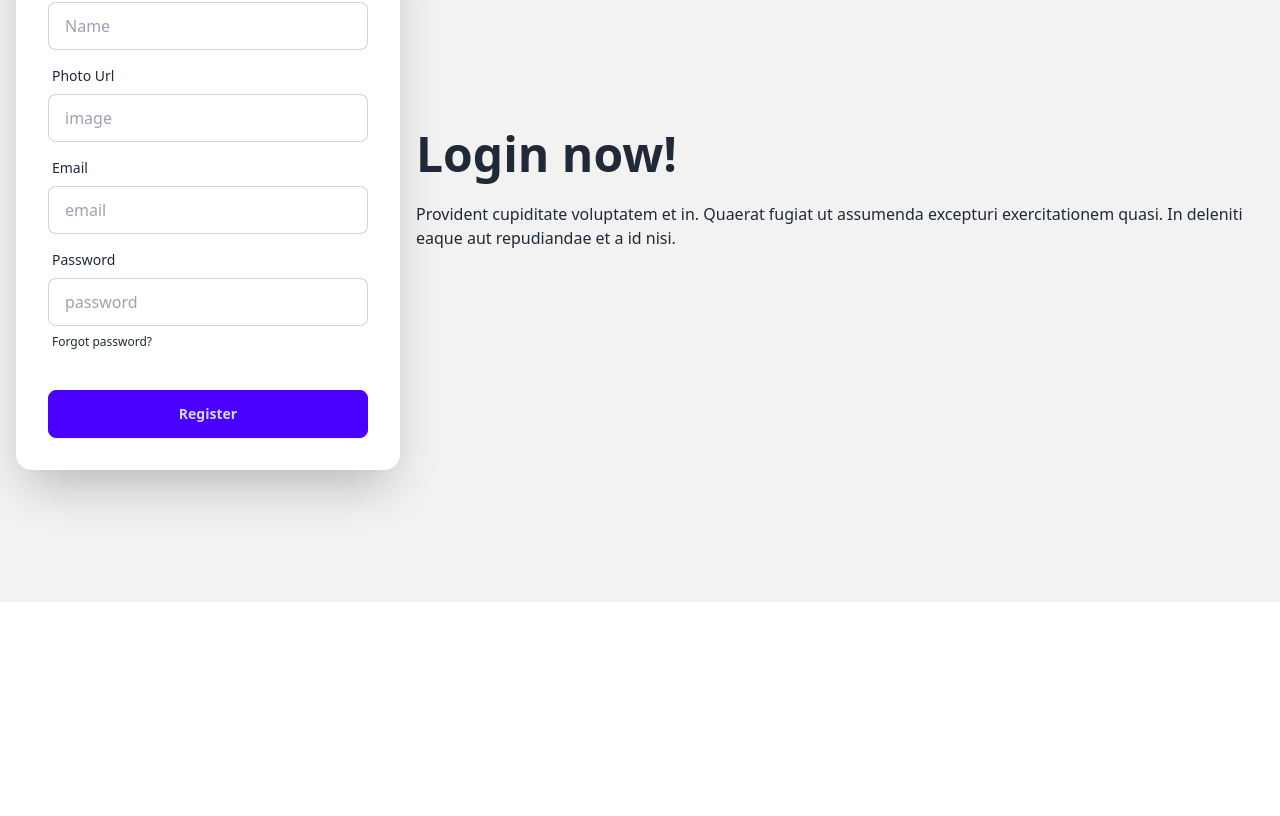
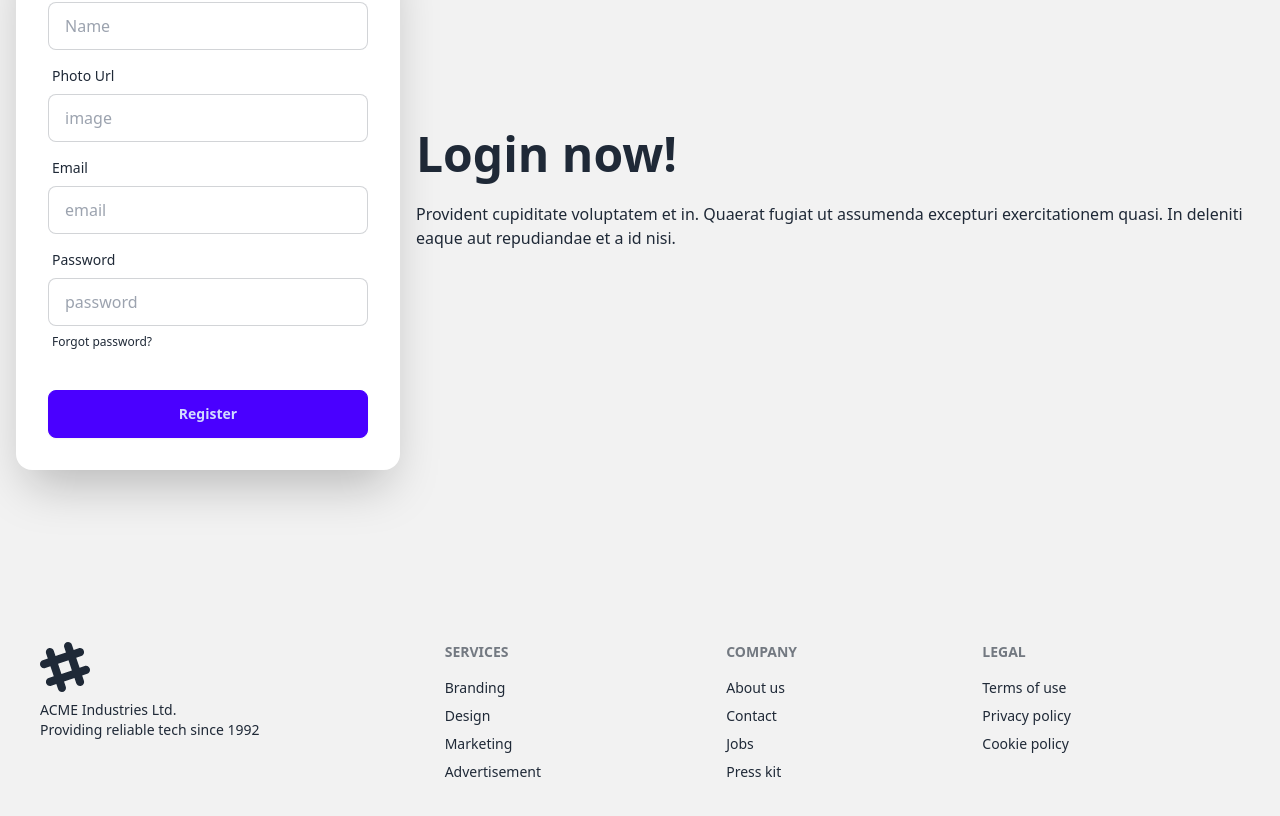
Before and after one commit to OMI786I/Assignment-9-reset, a React (Vite) app in the folder assignment-9/: page /register in a window 1280 px wide. Shown: the part 270-1086 px from the top of the page. Before the commit the page ends 872 px from the top, so only its background shows below. Built offline with nearby package versions, Linux system fonts and the light colour scheme; no server answers.

Commit message:
added footer section

```diff
--- /dev/null
+++ b/assignment-9/src/Components/Footer.jsx
@@ -0,0 +1,48 @@
+const Footer = () => {
+  return (
+    <div>
+      <footer className="footer p-10 bg-base-200 text-base-content">
+        <aside>
+          <svg
+            width="50"
+            height="50"
+            viewBox="0 0 24 24"
+            xmlns="http://www.w3.org/2000/svg"
+            fillRule="evenodd"
+            clipRule="evenodd"
+            className="fill-current"
+          >
+            <path d="M22.672 15.226l-2.432.811.841 2.515c.33 1.019-.209 2.127-1.23 2.456-1.15.325-2.148-.321-2.463-1.226l-.84-2.518-5.013 1.677.84 2.517c.391 1.203-.434 2.542-1.831 2.542-.88 0-1.601-.564-1.86-1.314l-.842-2.516-2.431.809c-1.135.328-2.145-.317-2.463-1.229-.329-1.018.211-2.127 1.231-2.456l2.432-.809-1.621-4.823-2.432.808c-1.355.384-2.558-.59-2.558-1.839 0-.817.509-1.582 1.327-1.846l2.433-.809-.842-2.515c-.33-1.02.211-2.129 1.232-2.458 1.02-.329 2.13.209 2.461 1.229l.842 2.515 5.011-1.677-.839-2.517c-.403-1.238.484-2.553 1.843-2.553.819 0 1.585.509 1.85 1.326l.841 2.517 2.431-.81c1.02-.33 2.131.211 2.461 1.229.332 1.018-.21 2.126-1.23 2.456l-2.433.809 1.622 4.823 2.433-.809c1.242-.401 2.557.484 2.557 1.838 0 .819-.51 1.583-1.328 1.847m-8.992-6.428l-5.01 1.675 1.619 4.828 5.011-1.674-1.62-4.829z"></path>
+          </svg>
+          <p>
+            ACME Industries Ltd.
+            <br />
+            Providing reliable tech since 1992
+          </p>
+        </aside>
+        <nav>
+          <h6 className="footer-title">Services</h6>
+          <a className="link link-hover">Branding</a>
+          <a className="link link-hover">Design</a>
+          <a className="link link-hover">Marketing</a>
+          <a className="link link-hover">Advertisement</a>
+        </nav>
+        <nav>
+          <h6 className="footer-title">Company</h6>
+          <a className="link link-hover">About us</a>
+          <a className="link link-hover">Contact</a>
+          <a className="link link-hover">Jobs</a>
+          <a className="link link-hover">Press kit</a>
+        </nav>
+        <nav>
+          <h6 className="footer-title">Legal</h6>
+          <a className="link link-hover">Terms of use</a>
+          <a className="link link-hover">Privacy policy</a>
+          <a className="link link-hover">Cookie policy</a>
+        </nav>
+      </footer>
+    </div>
+  );
+};
+
+export default Footer;
--- a/assignment-9/src/Components/Root.jsx
+++ b/assignment-9/src/Components/Root.jsx
@@ -1,11 +1,13 @@
 import { Outlet } from "react-router-dom";
 import Navbar from "./Navbar";
+import Footer from "./Footer";
 
 const Root = () => {
   return (
     <div>
       <Navbar></Navbar>
       <Outlet></Outlet>
+      <Footer></Footer>
     </div>
   );
 };
```
